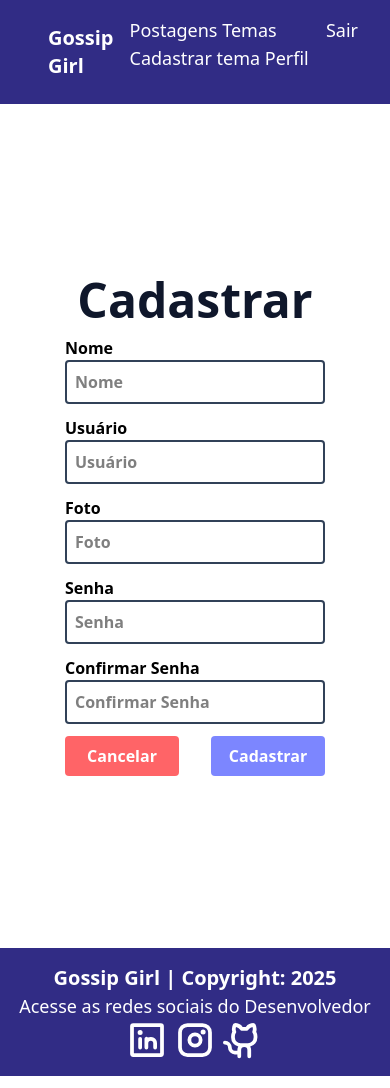
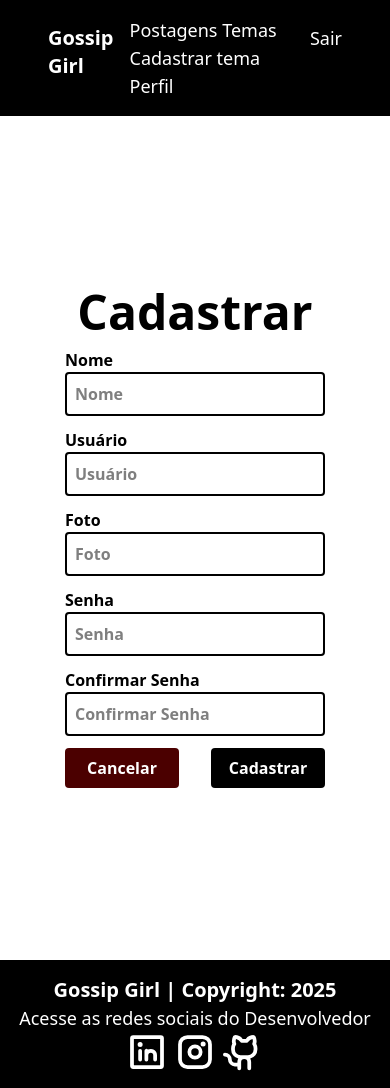
Before and after one commit to sthefanyom/GossipGirl-NextProject, a React (Vite) app: page /cadastro in a window 390 px wide. Built offline with nearby package versions, Linux system fonts and the light colour scheme.

Commit message:
Estilização do Site, Imagens e cores trocadas

```diff
--- a/src/components/footer/Footer.tsx
+++ b/src/components/footer/Footer.tsx
@@ -6,20 +6,28 @@ function Footer() {
 
     return (
         <>
-            <div className="flex justify-center bg-indigo-900 text-white">
+            <div className="flex justify-center bg-black text-white">
                 <div className="container flex flex-col items-center py-4">
                     <p className="text-xl font-bold">
                         Gossip Girl | Copyright: {data}
                     </p>
                     <p className='text-lg'>Acesse as redes sociais do Desenvolvedor</p>
-                    <div className='flex gap-2'>
-                        <a href= "https://www.linkedin.com/in/sthefanyom/" target="_blank">
+                    <div className='flex gap-2 text-white'>
+
+                        <a
+                        href= "https://www.linkedin.com/in/sthefanyom/"
+                        target="_blank"
+                        className="hover:text-[#4B0000] transition-colors duration-300">
+
                         <LinkedinLogoIcon size={40} weight='bold' />   </a>
 
-                        <a href = "https://www.instagram.com/quartzosollutions/" target="_blank"><InstagramLogoIcon size={40} weight='bold' />
+                        <a href = "https://www.instagram.com/quartzosollutions/" target="_blank"
+                        className="hover:text-[#4B0000] transition-colors duration-300"
+                        ><InstagramLogoIcon size={40} weight='bold' />
                         </a>
 
-                        <a href = "https://github.com/sthefanyom/" target="_blank">
+                        <a href = "https://github.com/sthefanyom/" target="_blank"
+                        className="hover:text-[#4B0000] transition-colors duration-300">
                         <GithubLogoIcon size={40} weight='bold' />
                         </a>
 
--- a/src/components/navbar/Navbar.tsx
+++ b/src/components/navbar/Navbar.tsx
@@ -14,11 +14,11 @@ function Navbar() {
 
     return (
         <>
-            <div className='w-full flex justify-center py-4 bg-indigo-900 text-white'>
+            <div className='w-full flex justify-center py-4 bg-black text-white'>
                 <div className="container flex justify-between text-lg mx-8">
                     <Link
                         to='/home'
-                        className='rounded-lg px-4 py-2 hover:bg-indigo-700 transform hover:scale-110 transition-transform duration-300 font-semibold text-xl'
+                        className='rounded-lg px-4 py-2 hover:bg-[#4B0000] transform hover:scale-110 transition-transform duration-300 font-semibold text-xl'
                     >
                         Gossip Girl
                     </Link>
@@ -28,7 +28,7 @@ function Navbar() {
                         Temas
                         Cadastrar tema
                         Perfil
-                        <Link to ='' onClick={logout} className='hover:underline'>Sair</Link>
+                        <Link to ='' onClick={logout} className=' rounded-lg px-4 py-2 hover:bg-[#4B0000]'>Sair</Link>
                     </div>
                 </div>
             </div>
--- a/src/pages/cadastro/Cadastro.tsx
+++ b/src/pages/cadastro/Cadastro.tsx
@@ -68,10 +68,10 @@ function Cadastro() {
     <>
       <div className='grid grid-cols-1 lg:grid-cols-2 h-screen place-items-center font-bold'>
         <div
-          className="bg-[url('https://i.imgur.com/ZZFAmzo.jpg')] lg:block hidden bg-no-repeat w-full min-h-screen bg-cover bg-center"
+          className="bg-[url('https://i.imgur.com/iXEfXxA.jpeg')] lg:block hidden bg-no-repeat w-full min-h-screen bg-cover bg-center"
         ></div>
         <form className='flex justify-center items-center flex-col w-2/3 gap-3' onSubmit={cadastrarNovoUsuario}>
-          <h2 className='text-slate-900 text-5xl'>Cadastrar</h2>
+          <h2 className='text-black text-5xl'>Cadastrar</h2>
           <div className="flex flex-col w-full">
             <label htmlFor="nome">Nome</label>
             <input
@@ -79,7 +79,7 @@ function Cadastro() {
               id="nome"
               name="nome"
               placeholder="Nome"
-              className="border-2 border-slate-700 rounded p-2"
+              className="border-2 border-black rounded p-2"
               value ={usuario.nome}
               onChange={(e: ChangeEvent<HTMLInputElement>) => atualizarEstado(e)}
             />
@@ -92,7 +92,7 @@ function Cadastro() {
               id="usuario"
               name="usuario"
               placeholder="Usuário"
-              className="border-2 border-slate-700 rounded p-2"
+              className="border-2 border-black rounded p-2"
               value ={usuario.usuario}
               onChange={(e: ChangeEvent<HTMLInputElement>) => atualizarEstado(e)}
             />
@@ -105,7 +105,7 @@ function Cadastro() {
               id="foto"
               name="foto"
               placeholder="Foto"
-              className="border-2 border-slate-700 rounded p-2"
+              className="border-2 border-black rounded p-2"
               value ={usuario.foto}
               onChange={(e: ChangeEvent<HTMLInputElement>) => atualizarEstado(e)}
             />
@@ -118,7 +118,7 @@ function Cadastro() {
               id="senha"
               name="senha"
               placeholder="Senha"
-              className="border-2 border-slate-700 rounded p-2"
+              className="border-2 border-black rounded p-2"
               value ={usuario.senha}
               onChange={(e: ChangeEvent<HTMLInputElement>) => atualizarEstado(e)}
             />
@@ -131,7 +131,7 @@ function Cadastro() {
               id="confirmarSenha"
               name="confirmarSenha"
               placeholder="Confirmar Senha"
-              className="border-2 border-slate-700 rounded p-2"
+              className="border-2 border-black rounded p-2"
               value ={confirmarSenha}
               onChange={(e: ChangeEvent<HTMLInputElement>) => handleConfirmarSenha(e)}
             />
@@ -140,14 +140,14 @@ function Cadastro() {
           <div className="flex justify-around w-full gap-8">
             <button
               type='reset'
-              className='rounded text-white bg-red-400 hover:bg-red-700 w-1/2 py-2'
+              className='rounded text-white bg-[#4B0000] hover:bg-black w-1/2 py-2'
               onClick={retornar}
             >
               Cancelar
             </button>
             <button
               type='submit'
-              className='rounded text-white bg-indigo-400 hover:bg-indigo-900 w-1/2 py-2 flex justify-center'
+              className='rounded text-white bg-black hover:bg-[#565656] w-1/2 py-2 flex justify-center'
             >
               { isLoading ? <ClipLoader color="#ffffff" size={24} /> : <span>Cadastrar</span>
               }
--- a/src/pages/home/Home.tsx
+++ b/src/pages/home/Home.tsx
@@ -1,10 +1,10 @@
 import React from 'react'
-import gossipImage from '../../assets/image/gossipgirl-fotohome.jpg'
+
 
 function Home() {
     return (
         <>
-            <div className="bg-indigo-900 flex justify-center">
+            <div className="bg-black flex justify-center">
                 <div className="container grid grid-cols-2 text-white">
                     <div className="flex flex-col gap-4 items-center justify-center py-4">
                         <h2 className="text-5xl font-bold">
@@ -15,7 +15,7 @@ function Home() {
                         </p>
 
                         <div className="flex justify-around gap-4">
-                            <div className="rounded text-white border-white border-solid border-2 py-2 px-4">
+                            <div className="rounded bg-black hover:bg-[#4B0000] text-white border-white border-solid border-2 py-2 px-4">
                                 Nova Postagem
                             </div>
                         </div>
@@ -23,7 +23,7 @@ function Home() {
 
                     <div className="flex justify-center">
                         <img
-                            src= {gossipImage}
+                            src='https://i.imgur.com/jWwNNd8.jpeg'
                             alt="Imagem Página Home"
                             className="w-2/3"
                         />
--- a/src/pages/login/Login.tsx
+++ b/src/pages/login/Login.tsx
@@ -32,7 +32,7 @@ function Login() {
     <>
       <div className="grid grid-cols-1 lg:grid-cols-2 h-screen place-items-center font-bold ">
         <form className="flex justify-center items-center flex-col w-1/2 gap-4 " onSubmit={login}>
-          <h2 className="text-slate-900 text-5xl ">Entrar</h2>
+          <h2 className="text-black text-5xl ">Entrar</h2>
           <div className="flex flex-col w-full">
             <label htmlFor="usuario">Usuário</label>
             <input
@@ -40,7 +40,7 @@ function Login() {
               id="usuario"
               name="usuario"
               placeholder="Usuário"
-              className="border-2 border-slate-700 rounded p-2"
+              className="border-2 border-black rounded p-2"
               value ={usuarioLogin.usuario}
               onChange={(e: ChangeEvent<HTMLInputElement>) => atualizarEstado(e)}
             />
@@ -53,7 +53,7 @@ function Login() {
               id="senha"
               name="senha"
               placeholder="Senha"
-              className="border-2 border-slate-700 rounded p-2"
+              className="border-2 border-black rounded p-2"
               value ={usuarioLogin.senha}
               onChange={(e: ChangeEvent<HTMLInputElement>) => atualizarEstado(e)}
             />
@@ -61,23 +61,23 @@ function Login() {
 
           <button
             type="submit"
-            className="rounded bg-indigo-400 flex justify-center hover:bg-indigo-900 text-white w-1/2 py-2"
+            className="rounded bg-black flex justify-center hover:bg-[#4B0000] text-white w-1/2 py-2"
           >
             { isLoading ? <ClipLoader color="#ffffff" size={24} /> :
             <span>Entrar</span>
           }
           </button>
 
-          <hr className="border-slate-800 w-full" />
+          <hr className="border-black w-full" />
 
           <p>
             Ainda não tem uma conta?{" "}
-            <Link to="/cadastro" className="text-indigo-800 hover:underline">
+            <Link to="/cadastro" className="text-[#4B0000] hover:underline">
               Cadastre-se
             </Link>
           </p>
         </form>
-        <div className="bg-[url('https://i.imgur.com/ZZFAmzo.jpg')] lg:block hidden bg-no-repeat w-full min-h-screen bg-cover bg-center">
+        <div className="bg-[url('https://i.imgur.com/kd9v7ys.jpeg')] lg:block hidden bg-no-repeat w-full min-h-screen bg-cover bg-center">
         </div>
       </div>
     </>
```
